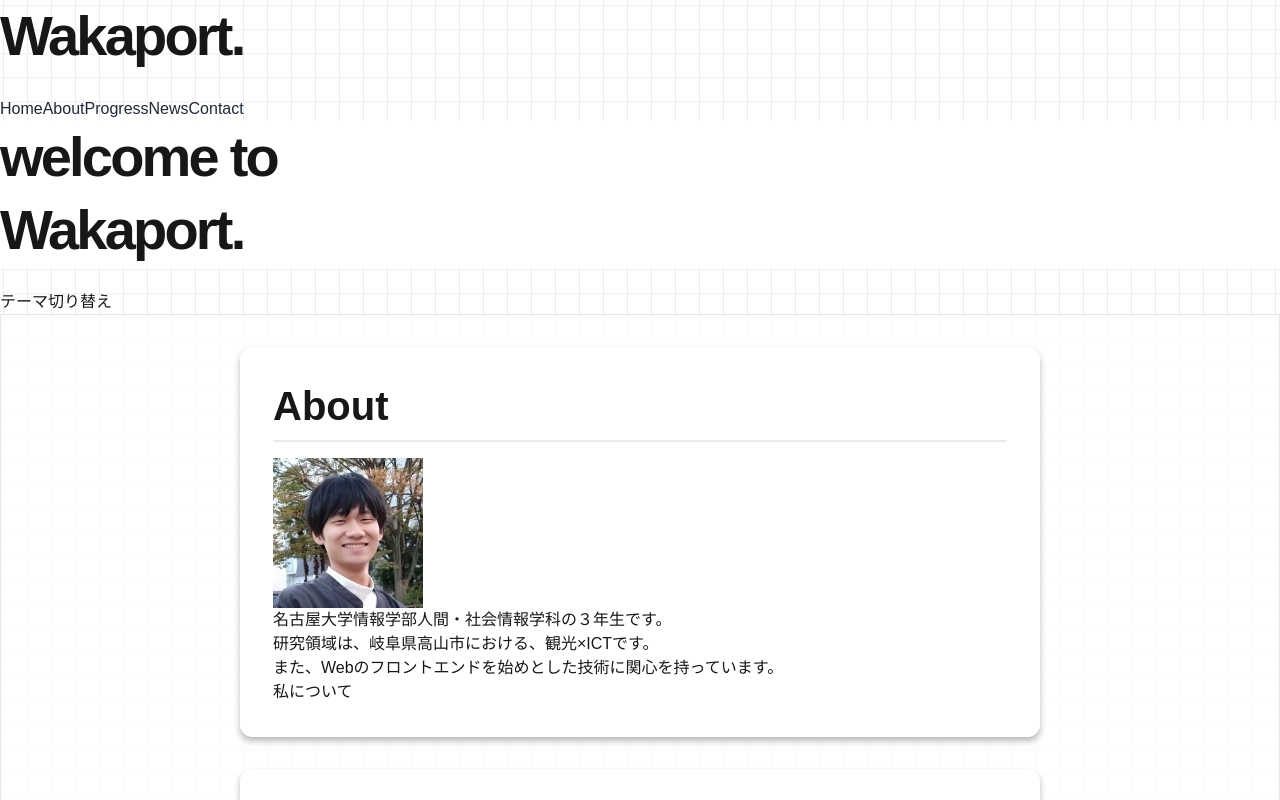
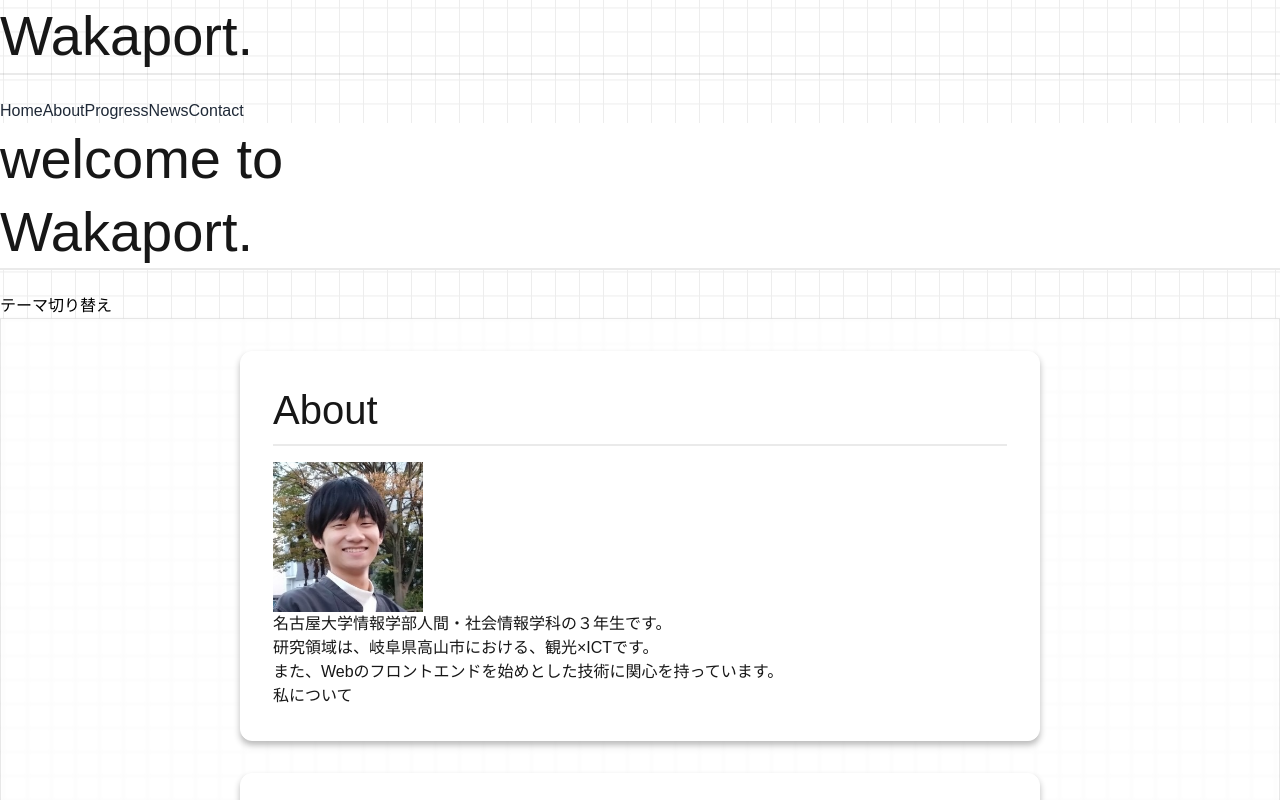
Before and after one commit to waka320/wakaport, a Next.js app in the folder wakanext/: page / in a window 1280 px wide. Shown: the top 800 px of the page. Built offline with nearby package versions, Linux system fonts and the light colour scheme.

Commit message:
save theme to

```diff
--- a/wakanext/src/components/Header.tsx
+++ b/wakanext/src/components/Header.tsx
@@ -5,7 +5,7 @@ export default function Header() {
     <header className="theme-header bg-[var(--background)] text-[var(--foreground)]border-b-[var(--border-color)] w-full shadow-md p-4 flex justify-between items-center">
       <div className="flex items-center">
         <Link href="/" >
-          <h1 className="my-auto text-xl font-bold">Wakaport.</h1>
+          <h1 className="my-auto text-xl font-bold border-none">Wakaport.</h1>
         </Link>
       </div>
 
--- a/wakanext/src/components/home/ThemeSwitcher.tsx
+++ b/wakanext/src/components/home/ThemeSwitcher.tsx
@@ -2,9 +2,13 @@
 import { useEffect, useState } from "react";
 
 export function ThemeSwitcher() {
-  const [theme, setTheme] = useState('light');
+  const [theme, setTheme] = useState(() => {
+    return localStorage.getItem('theme') || 'light';
+  });
 
   useEffect(() => {
+    localStorage.setItem('theme', theme);
+
     document.documentElement.className = `${theme}-theme`;
 
     const gridBackground = document.querySelector('.grid-background');
--- a/wakanext/src/styles/components/grid-background.scss
+++ b/wakanext/src/styles/components/grid-background.scss
@@ -17,7 +17,6 @@
     $grid-size: 24px;
     $thick-line-interval: 5; // 5マスおきに
 
-    // 背景サイズを修正
     background-size: #{$grid-size} #{$grid-size},
     #{$grid-size} #{$grid-size},
     #{$grid-size * $thick-line-interval} #{$grid-size * $thick-line-interval},
--- a/wakanext/src/styles/components/typography.scss
+++ b/wakanext/src/styles/components/typography.scss
@@ -1,5 +1,14 @@
+$border-color: rgba(51, 51, 51, 0.1);
+
 body {
-    color: var(--foreground);
+    color: var(--heading-color);
+    background: var(--background);
+    font-family: Arial, Helvetica, sans-serif;
+    --font-weight-700: 700;
+}
+
+body {
+    color: var(--heading-color);
     background: var(--background);
     font-family: Arial, Helvetica, sans-serif;
 
@@ -9,7 +18,7 @@ body {
     h4,
     h5,
     h6 {
-        font-weight: bold;
+        font-weight: var(--font-weight-bold);
         margin-bottom: 1rem;
         line-height: 1.3;
         color: var(--foreground);
@@ -17,8 +26,8 @@ body {
 
     h1 {
         font-size: 3.5rem;
-        letter-spacing: -0.05em;
-        font-weight: 900;
+        border-bottom: 2px solid $border-color;
+        font-weight: var(--font-weight-900);
         margin-bottom: 1.5rem;
     }
 
@@ -26,31 +35,31 @@ body {
         font-size: 2.5rem;
         border-bottom: 2px solid rgba(51, 51, 51, 0.1);
         padding-bottom: 0.5rem;
-        font-weight: 800;
+        font-weight: var(--font-weight-800);
     }
 
     h3 {
         font-size: 1.8rem;
-        font-weight: 700;
-        color: rgba(51, 51, 51, 0.9);
+        color: var(--foreground);
+        color: var(--h3-color);
     }
 
     h4 {
         font-size: 1.5rem;
-        font-weight: 600;
-        color: rgba(51, 51, 51, 0.8);
+        color: var(--foreground);
+        color: var(--h4-color);
     }
 
     h5 {
         font-size: 1.2rem;
-        font-weight: 500;
-        color: rgba(51, 51, 51, 0.7);
+        color: var(--foreground);
+        color: var(--h5-color);
     }
 
     h6 {
         font-size: 1rem;
-        font-weight: 500;
-        color: rgba(51, 51, 51, 0.6);
+        color: var(--foreground);
+        color: var(--h6-color);
         text-transform: uppercase;
     }
 }
```
